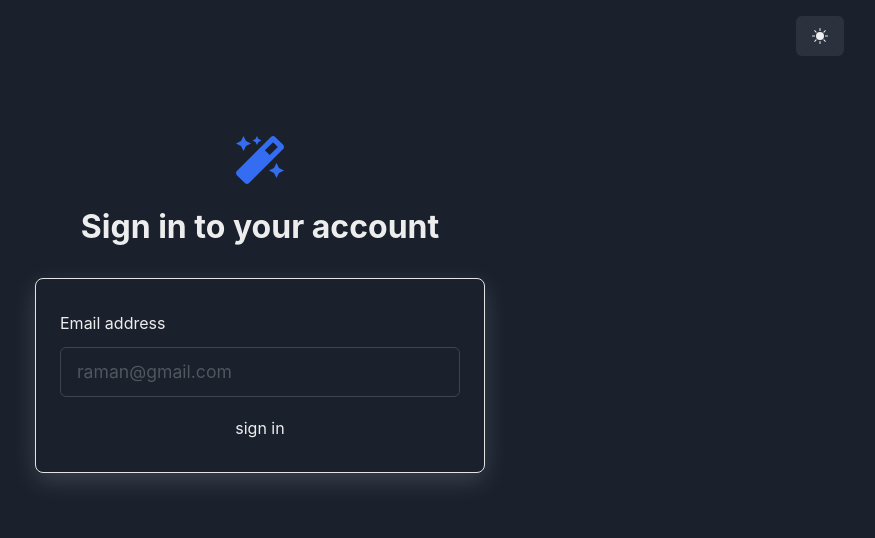
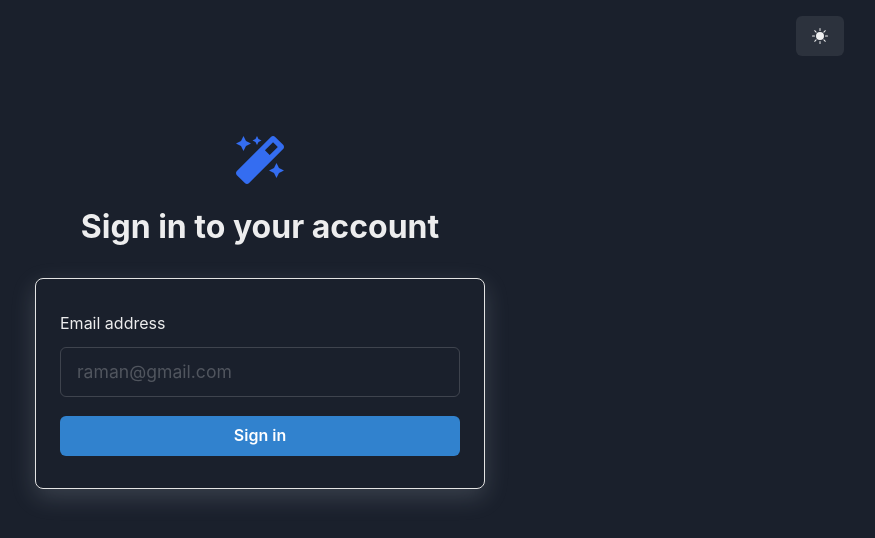
Before and after one commit to ramankarki/magic-login-next-auth, a Next.js app: page /auth/signin in a window 1280 px wide. Shown: the top 538 px of the page, without its empty margins (380-1255 px from the left). Built offline with nearby package versions, Linux system fonts and the light colour scheme.

Commit message:
back to chakra button

```diff
--- a/pages/auth/signin.js
+++ b/pages/auth/signin.js
@@ -66,16 +66,17 @@ export default function SignIn() {
               onChange={(e) => setEmail(e.target.value)}
             />
           </label>
-          {/* <Button
+          <Button
             isLoading={loading}
             bgColor="blue.500"
             color="white"
             _hover={{ backgroundColor: 'blue.600' }}
             type="submit"
+            as="button"
           >
             Sign in
-          </Button> */}
-          <button>{loading ? 'Loading...' : 'sign in'}</button>
+          </Button>
+          {/* <button>{loading ? 'Loading...' : 'sign in'}</button> */}
         </form>
       </main>
       {show && typeof window !== 'undefined' ? (
```
